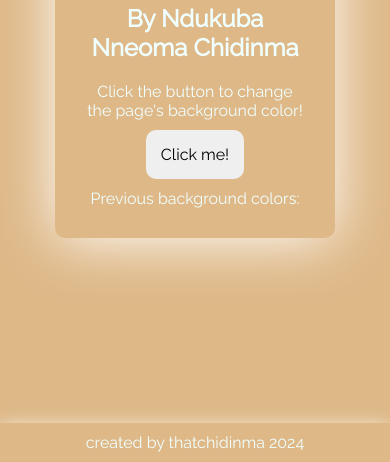
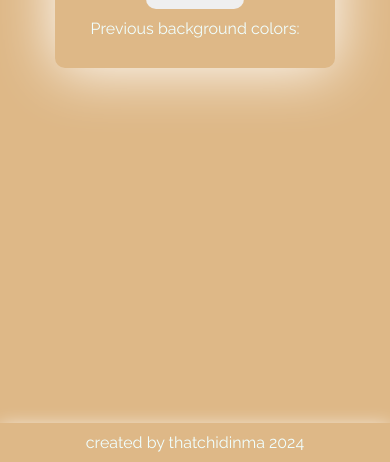
Before and after one commit to Thatchidinma/Ndukuba_Chidinma_Into_test, a plain HTML site: page index.html in a window 390 px wide. Shown: the part 382-844 px from the top of the page. Drawn offline with Linux system fonts and the light colour scheme.

Commit message:
responsive design

```diff
--- a/src/style.css
+++ b/src/style.css
@@ -9,14 +9,13 @@
 body{
     display: flex;
     justify-content: center;
-    height: 100vh;
     background-color:burlywood;
     color: azure;
     padding: 10%;
 }
 
 main{
-    margin: auto;
+    margin: 5% auto;
     width: 50%;
     box-shadow: 0px 2px 60px white;
     text-align: center;
```
